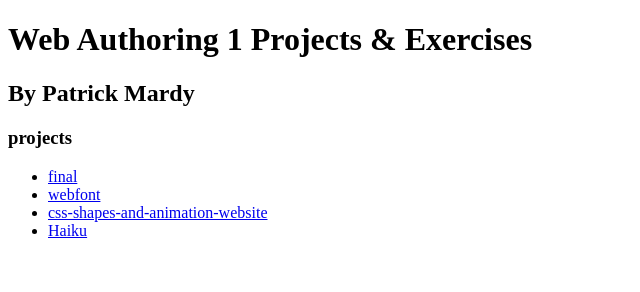
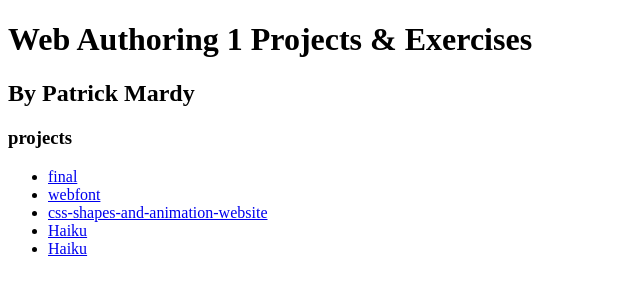
Before and after one commit to hellstan/hellstan.github.com, a plain HTML site: page index.html in a window 1280 px wide. Shown: the full height of the page, 0-640 px from the left. Drawn offline with Linux system fonts and the light colour scheme.

Commit message:
Update index.html

```diff
--- a/index.html
+++ b/index.html
@@ -27,6 +27,7 @@
    <li><a href="webfont-website/index.html">webfont</a></li>
    <li><a href="css-shapes-and-animation-website/index.html">css-shapes-and-animation-website</a></li>
    <li><a href="Haiku/index.html">Haiku</a></li>
+   <li><a href="one page/index.html">Haiku</a></li>
  </ul>
 </section>
 
```
